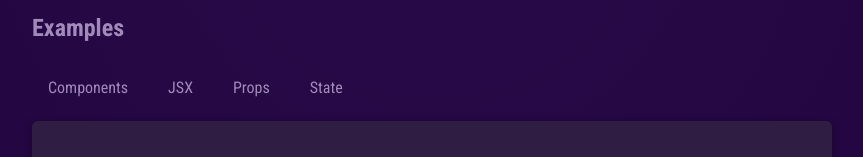
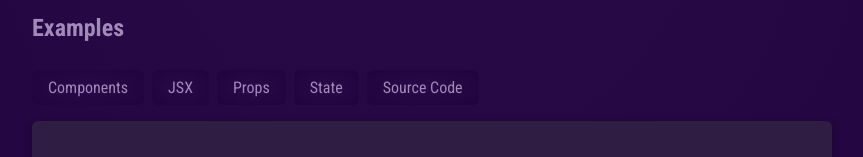
Before and after one commit to rubanero14/React-Lesson-3, a React (Vite) app: page / in a window 1280 px wide. Shown: the part 762-919 px from the top of the page, without its empty margins (208-1071 px from the left). Built offline with nearby package versions, Linux system fonts and the light colour scheme.

Commit message:
added source code link

```diff
--- a/src/App.jsx
+++ b/src/App.jsx
@@ -4,7 +4,7 @@ import { CoreConcept } from "./components/CoreComponents";
 import TabButton from "./components/TabButton";
 import { useState } from "react";
 
-const tabLabels = ["Components", "JSX", "Props", "State"];
+const tabLabels = ["Components", "JSX", "Props", "State", "Source Code"];
 
 function App() {
   const [showMenu, setShowMenu] = useState();
@@ -47,10 +47,19 @@ function App() {
             {showMenu && (
               <>
                 <h3>{showMenu.title}</h3>
-                <p>{showMenu.description}</p>
-                <pre id="code">
-                  <code>{showMenu.code}</code>
-                </pre>
+                {showMenu.link && (
+                  <a href={showMenu.link} className="mt-3" target="_blank">
+                    {showMenu.title} {"</>"}
+                  </a>
+                )}
+                {showMenu.code && !showMenu.link && (
+                  <>
+                    <p>{showMenu.description}</p>
+                    <pre id="code">
+                      <code>{showMenu.code}</code>
+                    </pre>
+                  </>
+                )}
               </>
             )}
           </div>
--- a/src/components/TabButton.css
+++ b/src/components/TabButton.css
@@ -14,19 +14,22 @@
   list-style: none;
 }
 
-#examples menu button {
+#examples menu button,
+#tab-content a {
   padding: 0.5rem 1rem;
   border: none;
   border-radius: 6px;
-  background-color: transparent;
+  background: radial-gradient(#280a48, #20043d);
   color: #a18aba;
   font-family: "Roboto Condensed", sans-serif;
   font-size: 1rem;
   cursor: pointer;
   transition: all 0.2s ease-in-out;
+  text-decoration: none;
 }
 
-#examples menu button:hover {
+#examples menu button:hover,
+#tab-content a:hover {
   background-color: #1b082f;
   color: #ebe7ef;
 }
--- a/src/data.js
+++ b/src/data.js
@@ -83,4 +83,10 @@ export const EXAMPLES = {
       }
     `,
   },
+  "source code": {
+    title: "Source Code",
+    description:
+      "State allows React components to change their output over time in response to user actions, network responses, and anything else.",
+    link: "https://github.com/rubanero14/React-Lesson-3",
+  },
 };
--- a/src/index.css
+++ b/src/index.css
@@ -52,3 +52,12 @@ main h2 {
   border-radius: 8px;
   overflow-x: auto;
 }
+
+.mt-3 {
+  margin: 1rem 0 0 0;
+}
+
+a {
+  display: block;
+  text-align: center;
+}
```
